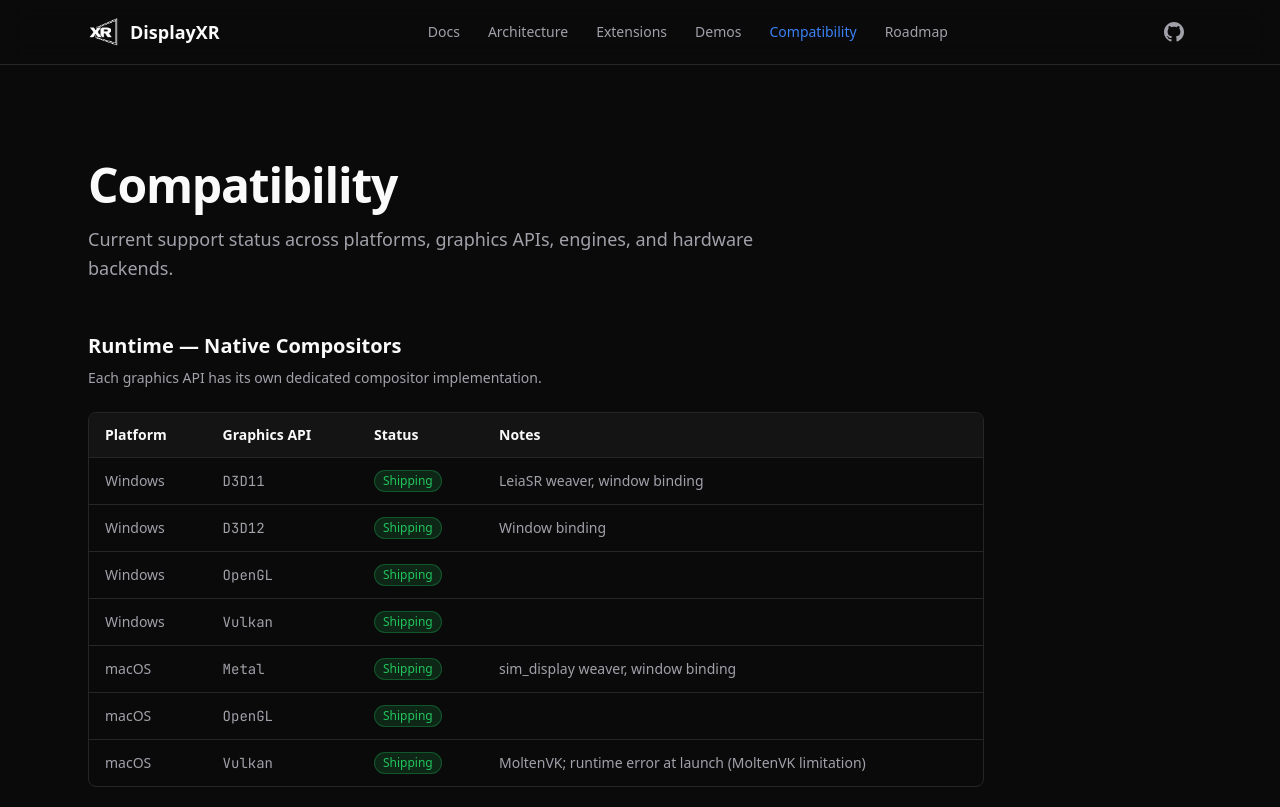
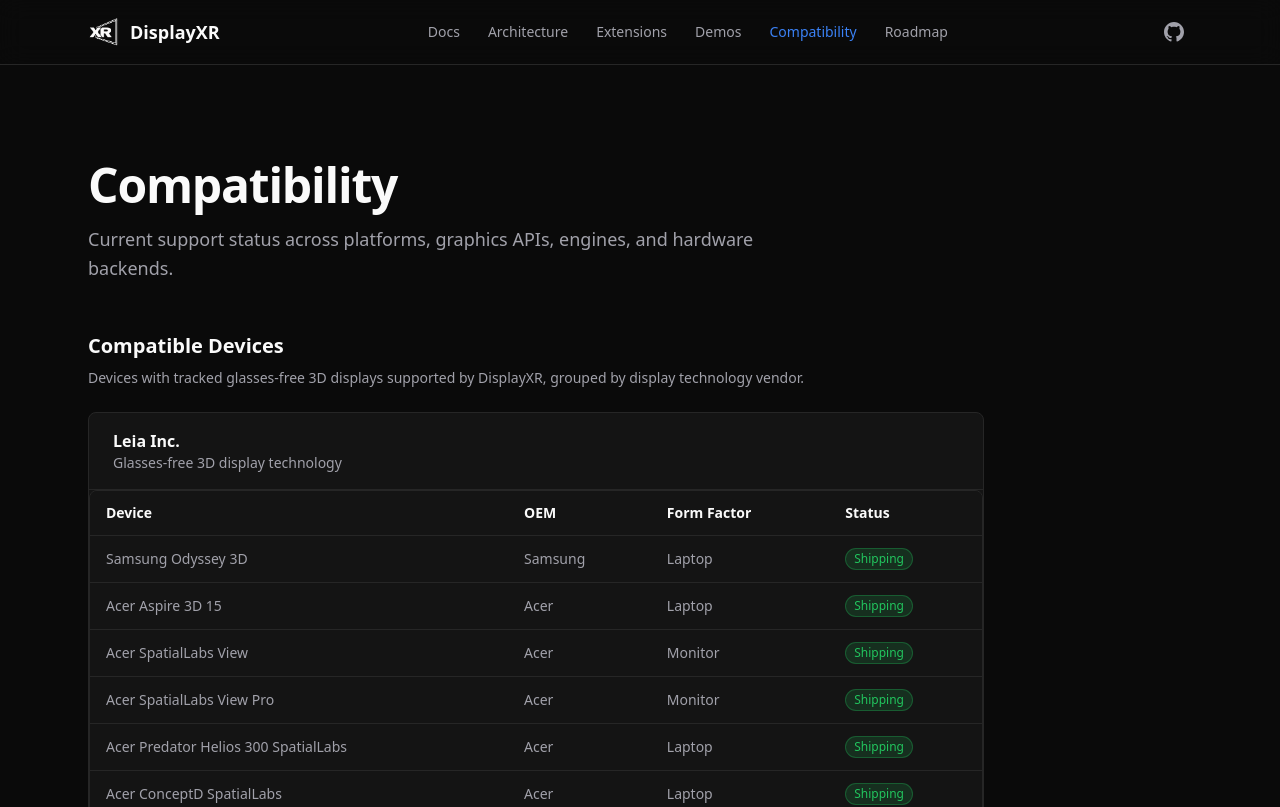
Before and after one commit to DisplayXR/displayxr-website, a Next.js app: page /compatibility in a window 1280 px wide. Shown: the top 807 px of the page. Built offline with nearby package versions, Linux system fonts and the light colour scheme.

Commit message:
update compatibility page and format

```diff
--- a/app/compatibility/page.tsx
+++ b/app/compatibility/page.tsx
@@ -8,6 +8,7 @@
   hardwareBackends,
   appClasses,
 } from "@/lib/data/compatibility";
+import { vendors, devices } from "@/lib/data/devices";
 
 export const metadata: Metadata = {
   title: "Compatibility",
@@ -22,6 +23,58 @@
       description="Current support status across platforms, graphics APIs, engines, and hardware backends."
     >
       <div className="space-y-16 max-w-4xl">
+        {/* Compatible Devices */}
+        <section>
+          <h2 className="text-xl font-semibold text-text-primary mb-2">
+            Compatible Devices
+          </h2>
+          <p className="text-sm text-text-secondary mb-6">
+            Devices with tracked glasses-free 3D displays supported by
+            DisplayXR, grouped by display technology vendor.
+          </p>
+          <div className="space-y-6">
+            {vendors.map((vendor) => {
+              const vendorDevices = devices.filter(
+                (d) => d.vendorId === vendor.id
+              );
+              if (vendorDevices.length === 0) return null;
+              return (
+                <div
+                  key={vendor.id}
+                  className="bg-surface border border-border rounded-lg overflow-hidden"
+                >
+                  <div className="px-6 py-4 border-b border-border">
+                    <h3 className="text-base font-semibold text-text-primary">
+                      {vendor.name}
+                    </h3>
+                    <p className="text-sm text-text-secondary">
+                      {vendor.description}
+                    </p>
+                  </div>
+                  <Table
+                    headers={["Device", "OEM", "Form Factor", "Status"]}
+                  >
+                    {vendorDevices.map((device) => (
+                      <TableRow key={device.name}>
+                        <TableCell className="font-medium text-text-primary">
+                          {device.name}
+                        </TableCell>
+                        <TableCell>{device.oem}</TableCell>
+                        <TableCell className="capitalize">
+                          {device.formFactor}
+                        </TableCell>
+                        <TableCell>
+                          <Badge status={device.status} />
+                        </TableCell>
+                      </TableRow>
+                    ))}
+                  </Table>
+                </div>
+              );
+            })}
+          </div>
+        </section>
+
         {/* Runtime Compositors */}
         <section>
           <h2 className="text-xl font-semibold text-text-primary mb-2">
--- /dev/null
+++ b/lib/data/devices.ts
@@ -0,0 +1,83 @@
+import type { Status } from "./compatibility";
+
+export interface DisplayVendor {
+  id: string;
+  name: string;
+  description: string;
+}
+
+export interface Device {
+  name: string;
+  oem: string;
+  formFactor: "laptop" | "tablet" | "monitor" | "desktop";
+  status: Status;
+  vendorId: string;
+}
+
+export const vendors: DisplayVendor[] = [
+  {
+    id: "leia",
+    name: "Leia Inc.",
+    description: "Glasses-free 3D display technology",
+  },
+  {
+    id: "sim_display",
+    name: "sim_display",
+    description: "Simulation backend — no hardware required",
+  },
+];
+
+export const devices: Device[] = [
+  // Leia-based devices
+  {
+    name: "Samsung Odyssey 3D",
+    oem: "Samsung",
+    formFactor: "laptop",
+    status: "shipping",
+    vendorId: "leia",
+  },
+  {
+    name: "Acer Aspire 3D 15",
+    oem: "Acer",
+    formFactor: "laptop",
+    status: "shipping",
+    vendorId: "leia",
+  },
+  {
+    name: "Acer SpatialLabs View",
+    oem: "Acer",
+    formFactor: "monitor",
+    status: "shipping",
+    vendorId: "leia",
+  },
+  {
+    name: "Acer SpatialLabs View Pro",
+    oem: "Acer",
+    formFactor: "monitor",
+    status: "shipping",
+    vendorId: "leia",
+  },
+  {
+    name: "Acer Predator Helios 300 SpatialLabs",
+    oem: "Acer",
+    formFactor: "laptop",
+    status: "shipping",
+    vendorId: "leia",
+  },
+  {
+    name: "Acer ConceptD SpatialLabs",
+    oem: "Acer",
+    formFactor: "laptop",
+    status: "shipping",
+    vendorId: "leia",
+  },
+
+  // Simulation
+  {
+    name: "Any standard monitor",
+    oem: "Any",
+    formFactor: "desktop",
+    status: "shipping",
+    vendorId: "sim_display",
+  },
+];
```
